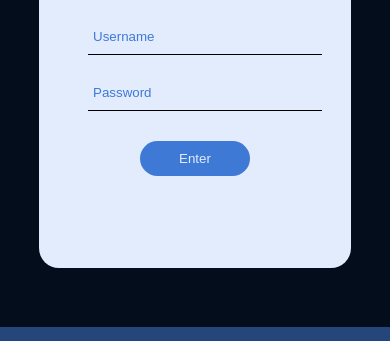
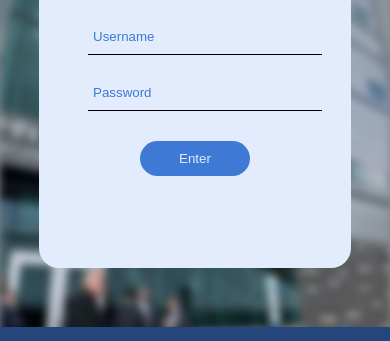
Before and after one commit to AustinP02/fbla-project-code, a plain HTML site: page login.html in a window 390 px wide. Shown: the part 312-653 px from the top of the page. Drawn offline with nearby package versions, Linux system fonts and the light colour scheme.

Commit message:
Tablet view testing

```diff
--- a/login.html
+++ b/login.html
@@ -125,8 +125,27 @@ header {
 }
 
 body {
-    background-color: #030d1b;
+    position: relative;
+    background-color: rgba(3, 13, 27, 0.5);
+    background-blend-mode: overlay;
+    background-size: cover;
+    background-position: center center;
+    background-attachment: fixed;
+}
 
+body::before {
+    content: '';
+    position: absolute;
+    top: 0;
+    left: 0;
+    right: 0;
+    bottom: 0;
+    background-image: url('images\\pctvs-2.png');
+    background-size: cover;
+    background-position: center center;
+    background-attachment: fixed;
+    filter: blur(4px);
+    z-index: -1;
 }
 
 #logo {
--- a/styles.css
+++ b/styles.css
@@ -620,3 +620,9 @@ footer {
         align-items: center;
     }
 }
+
+@media only screen and (max-width: 1195px) {
+    * {
+        color: gold;
+    }
+}
```
Also changed, not shown: rogersjs.js (+6 -3 lines), images/pctvs-2.png (added).
